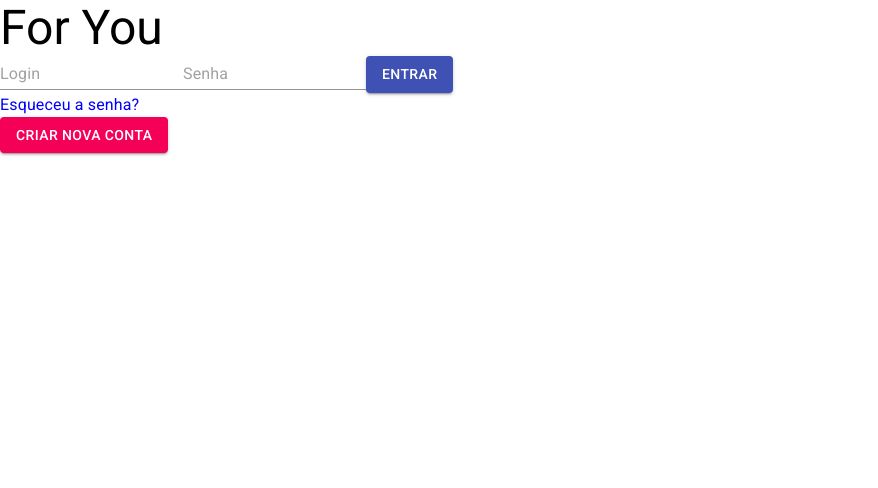
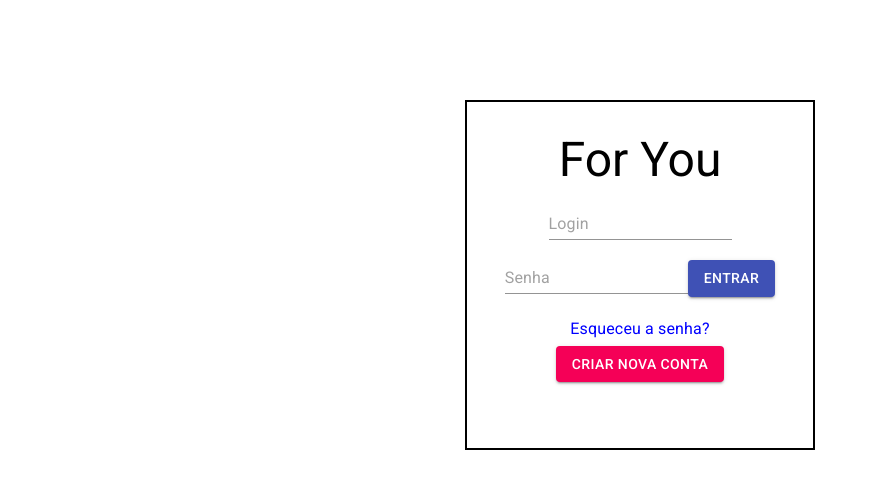
Before and after one commit to WagnerEsser/brincando-com-react, a React (Create React App) app: page / in a window 1280 px wide. Shown: the top 488 px of the page, without its empty margins (0-878 px from the left). Built offline with nearby package versions, Linux system fonts and the light colour scheme.

Commit message:
page styling

```diff
--- a/src/css-reset.css
+++ b/src/css-reset.css
@@ -9,12 +9,12 @@ html, body {
 }
 
 a {
-    color: inherit;
+    color: #1a0dab;
     text-decoration: none;
 }
 
 a:hover {
-    color: gray;
+    color: #3e2fe0;
 }
 
 #root {
--- a/src/index.tsx
+++ b/src/index.tsx
@@ -8,7 +8,7 @@ import Travels from './travels/Travels'
 import Page404 from './404'
 import './css-reset.css'
 
-export const IP_SERVER = 'http://<ip_server>:8080'
+export const IP_SERVER = 'http://localhost:8080'
 
 ReactDOM.render(
     <BrowserRouter>
--- a/src/login/Login.tsx
+++ b/src/login/Login.tsx
@@ -1,7 +1,25 @@
 import { Button, Input, Typography } from '@material-ui/core'
 import React, { useState } from 'react'
 import { useHistory } from 'react-router-dom'
+import styled from 'styled-components'
 import { IP_SERVER } from '..'
+
+const Wrapper = styled.div`
+    margin-left: auto;
+    margin-right: auto;
+    width: 350px;
+    min-height: 350px;
+    margin-top: 100px;
+    padding: 30px;
+    display: flex;
+    align-items: center;
+    flex-direction: column;
+    text-align: center;
+    border: 2px solid black;
+`
+const Form = styled.div`
+    text-align: center;
+`
 
 export interface ILogin {
     login: string
@@ -49,11 +67,13 @@ const Login = () => {
     }
 
     return (
-        <div>
-            <Typography variant='h3'>For You</Typography>
+        <Wrapper>
+            <Typography variant='h3' style={{ marginBottom: 20 }}>
+                For You
+            </Typography>
 
             <form onSubmit={handleConfirm}>
-                <div>
+                <Form>
                     <Input
                         name='login'
                         type='text'
@@ -68,26 +88,30 @@ const Login = () => {
                         value={values.password}
                         onChange={handleChange}
                     />
-                    <Button variant='contained' onClick={handleConfirm} color='primary'>
+                    <Button
+                        variant='contained'
+                        onClick={handleConfirm}
+                        color='primary'
+                        style={{ marginBottom: 20, marginTop: 20 }}>
                         Entrar
                     </Button>
-                </div>
+                </Form>
             </form>
 
             { error && (
-                <Typography style={{ color: 'red' }}>
+                <Typography style={{ color: 'red', marginBottom: 20 }}>
                     {error}
                 </Typography>
             )}
 
-            <Typography style={{ color: 'blue', cursor: 'pointer' }}>
+            <Typography style={{ color: 'blue', cursor: 'pointer', marginBottom: 5 }}>
                 Esqueceu a senha?
             </Typography>
 
             <Button variant='contained' color='secondary'>
                 Criar nova conta
             </Button>
-        </div>
+        </Wrapper>
     )
 }
 
--- a/src/route/Route.tsx
+++ b/src/route/Route.tsx
@@ -1,7 +1,26 @@
-import { IconButton, Input, Typography } from '@material-ui/core'
+import { Button, Input, Typography } from '@material-ui/core'
 import { Search } from '@material-ui/icons'
 import React, { useState } from 'react'
+import styled from 'styled-components'
 import TravelInfo from './travel-info/TravelInfo'
+
+const Wrapper = styled.div`
+    margin-left: auto;
+    margin-right: auto;
+    width: 350px;
+    min-height: 250px;
+    margin-top: 100px;
+    margin-bottom: 30px;
+    padding: 30px;
+    display: flex;
+    align-items: center;
+    flex-direction: column;
+    text-align: center;
+    border: 2px solid black;
+`
+const Form = styled.div`
+    text-align: center;
+`
 
 export interface IRoute {
     origin: string
@@ -38,13 +57,13 @@ const Route = () => {
     }
 
     return (
-        <div style={{
-            width: 300,
-            height: 300,
-            display: 'flex',
-            flexDirection: 'column'
-        }}>
+        <Wrapper>
+            <Typography variant='h4' style={{ marginBottom: 20 }}>
+                Insira seu trajeto:
+            </Typography>
+
             <form onSubmit={handleSubmit}>
+                <Form>
                     <Input
                         placeholder='Origem'
                         type='text'
@@ -59,13 +78,18 @@ const Route = () => {
                         value={values.destiny}
                         onChange={handleChange}
                     />
-                <IconButton color='primary' onClick={handleSubmit}>
-                    <Search />
-                </IconButton>
+                    <Button
+                        variant='contained'
+                        color='primary'
+                        onClick={handleSubmit}
+                        style={{ marginTop: 15 }}>
+                        <Search /> Pesquisar motoristas
+                    </Button>
+                </Form>
             </form>
 
             { error && (
-                <Typography style={{ color: 'red' }}>
+                <Typography style={{ color: 'red', marginTop: 15 }}>
                     {error}
                 </Typography>
             )}
@@ -73,7 +97,7 @@ const Route = () => {
             { openModal && (
                 <TravelInfo open={openModal} onClose={handleClose} />
             )}
-        </div>
+        </Wrapper>
     )
 }
 
--- a/src/route/travel-info/TravelInfo.tsx
+++ b/src/route/travel-info/TravelInfo.tsx
@@ -2,9 +2,14 @@ import { Button, Dialog, Typography } from '@material-ui/core'
 import { Close } from '@material-ui/icons'
 import React, { FC, useEffect, useState } from 'react'
 import { useHistory } from 'react-router-dom'
+import styled from 'styled-components'
 import { IP_SERVER } from '../..'
 import { ITravel } from '../../travels/Travels'
 
+const Wrapper = styled.div`
+    padding: 30px;
+
+`
 interface IProps {
     open: boolean
     onClose(): void
@@ -53,37 +58,49 @@ const TravelInfo: FC<IProps> = props => {
 
     return (
         <Dialog open={props.open} onClose={props.onClose}>
+            <Wrapper>
                 <div onClick={props.onClose} style={{ cursor: 'pointer' }}>
                     <Close style={{ float: 'right' }} />
                 </div>
-            { loading && (
-                <Typography color='textPrimary'>
+                {loading && (
+                    <Typography color='textPrimary' style={{ marginBottom: 20 }}>
                         Carregando...
                     </Typography>
                 )}
-            { values && !loading && (
+                {values && !loading && (
                     <>
-                    <Typography>Motorista: {values.driver}</Typography>
-                    <Typography>Placa: {values.board}</Typography>
-                    <Typography>Locais vagos: {values.vacantLocations}</Typography>
-                    <Typography>Valor: R$ {values.value}</Typography>
-                    <Typography>Tempo de espera: {values.waitingTime} min</Typography>
+                        <Typography>
+                            <strong>Motorista:</strong> {values.driver}
+                        </Typography>
+                        <Typography>
+                            <strong>Placa:</strong> {values.board}
+                        </Typography>
+                        <Typography>
+                            <strong>Locais vagos:</strong> {values.vacantLocations}
+                        </Typography>
+                        <Typography>
+                            <strong>Valor:</strong> R$ {values.value}
+                        </Typography>
+                        <Typography style={{ marginBottom: 20 }}>
+                            <strong>Tempo de espera:</strong> {values.waitingTime} min
+                        </Typography>
                     </>
                 )}
-            { !values && (
-                <Typography color='primary'>
+                {!values && (
+                    <Typography color='primary' style={{ marginTop: 15, marginBottom: 20 }}>
                         Não há motoristas disponíveis.
                     </Typography>
                 )}
-            <Button variant='contained' color='default' onClick={handleUpdate}>
+                <Button variant='contained' color='default' onClick={handleUpdate} style={{ marginRight: 10 }}>
                     Buscar outro
                 </Button>
-            <Button variant='contained' color='secondary' onClick={props.onClose}>
+                <Button variant='contained' color='secondary' onClick={props.onClose} style={{ marginRight: 10 }}>
                     Cancelar
                 </Button>
                 <Button variant='contained' color='primary' onClick={handleClick} disabled={loading}>
                     Confirmar
             </Button>
+            </Wrapper>
         </Dialog>
     )
 }
--- a/src/travels/Travels.tsx
+++ b/src/travels/Travels.tsx
@@ -1,10 +1,31 @@
 import { Button, Dialog, Input, Typography } from '@material-ui/core'
-import { Close } from '@material-ui/icons'
+import { Close, Delete, Edit } from '@material-ui/icons'
 import { format } from 'date-fns'
 import React, { FC, useEffect, useState } from 'react'
 import { Link } from 'react-router-dom'
+import styled from 'styled-components'
 import { IP_SERVER } from '..'
 
+
+const Wrapper = styled.div`
+    margin-left: auto;
+    margin-right: auto;
+    width: 500px;
+    min-height: 400px;
+    margin-top: 70px;
+    margin-bottom: 30px;
+    padding: 30px;
+    display: flex;
+    align-items: center;
+    flex-direction: column;
+    text-align: center;
+    border: 2px solid black;
+`
+const WrapperEdit = styled.div`
+    padding: 30px;
+    text-align: center;
+
+`
 export interface ITravel {
     id?: string
     driver: string
@@ -68,38 +89,68 @@ const Travels: FC = () => {
             }).catch(err => console.log(err))
     }
 
-    const handleChange = (event: React.ChangeEvent<HTMLTextAreaElement | HTMLInputElement>) =>  {
+    const handleRemove = (id?: string) => () => {
+        console.log(id)
+        if (id) {
+            return fetch(`${IP_SERVER}/travels/${id}/`, {
+                method: 'DELETE',
+                headers: { 'Content-type': 'application/json' }
+            })
+                .then(async response => {
+                    if (response.ok) {
+                        handleSearch()
+                    } else {
+                        throw new Error('Não foi possível excluir o item :(');
+                    }
+                })
+        }
+    }
+
+    const handleChange = (event: React.ChangeEvent<HTMLTextAreaElement | HTMLInputElement>) => {
         if (selected) {
             setSelected({ ...selected, value: event.target.value as string })
         }
     }
 
     return (
-        <>
-            <Typography variant='h3'>Suas viagens</Typography>
+        <Wrapper>
+            <Typography variant='h3' style={{ marginBottom: 20 }}>
+                Suas viagens
+            </Typography>
 
             { loading && (
-                <Typography color='textPrimary'>
+                <Typography color='textPrimary' style={{ marginBottom: 20 }}>
                     Carregando...
                 </Typography>
             )}
 
             { travels.map(travel =>
-                <>
-                    <Typography>Motorista: {travel.driver}</Typography>
-                    <Typography>Placa: {travel.board}</Typography>
-                    <Typography>Valor pago: R$ {travel.value}</Typography>
-                    <Button size='small' variant='contained' onClick={handleSelect(travel)}>
-                        Editar valor pago
-                    </Button>
-                    <Typography>Data: {format(new Date(travel.date), 'dd/MM/yyyy')}</Typography>
+                <div key={travel.id}>
+                    <Typography>
+                        <strong>Motorista:</strong> {travel.driver}
+                    </Typography>
+                    <Typography>
+                        <strong>Placa:</strong> {travel.board}
+                    </Typography>
+                    <Typography>
+                        <strong>Valor pago:</strong> R$ {travel.value}&nbsp;
+                        <span onClick={handleSelect(travel)} style={{ cursor: 'pointer' }}>
+                            <Edit fontSize='small' />
+                        </span>
+                    </Typography>
+                    <Typography>
+                        <strong>Data:</strong> {format(new Date(travel.date), 'dd/MM/yyyy')}
+                    </Typography>
+                    <div onClick={handleRemove(travel.id)} style={{ cursor: 'pointer' }}>
+                        <Delete />
+                    </div>
                     <br />
-                </>
+                </div>
             )}
 
             { !loading && travels.length === 0 && (
-                <Typography color='primary'>
-                    Não há viagens registradas ainda.
+                <Typography color='primary' style={{marginBottom: 15}}>
+                    Não há viagens registradas.
                 </Typography>
             )}
 
@@ -108,19 +159,22 @@ const Travels: FC = () => {
             </Link>
 
             <Dialog open={editOpen} onClose={handleOpen}>
+                <WrapperEdit>
                     <div onClick={handleOpen} style={{ cursor: 'pointer' }}>
-                    <Close />
+                        <Close style={{ float: 'right' }} />
                     </div>
                     <Input
                         type='text'
                         value={selected?.value}
                         onChange={handleChange}
+                        style={{ marginTop: 20, marginBottom: 20 }}
                     />
                     <Button variant='contained' color='primary' onClick={handleEditPrice}>
                         Salvar
                     </Button>
+                </WrapperEdit>
             </Dialog>
-        </>
+        </Wrapper>
     )
 }
 
--- a/src/travels/style.ts
+++ /dev/null
@@ -1,4 +0,0 @@
-import styled from "styled-components"
-
-export const Wrapper = styled.div`
-`
```
Lines whose indentation alone changed are shown as unchanged.
